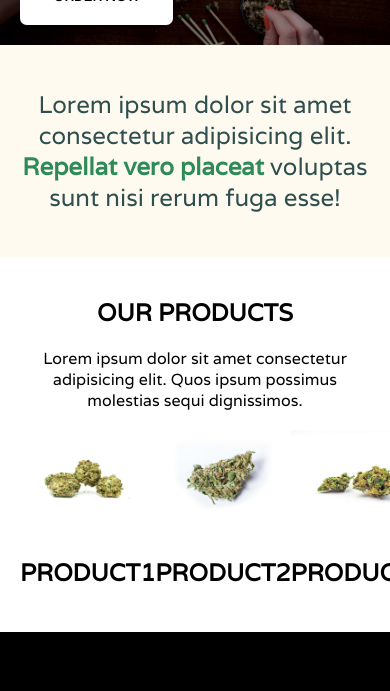
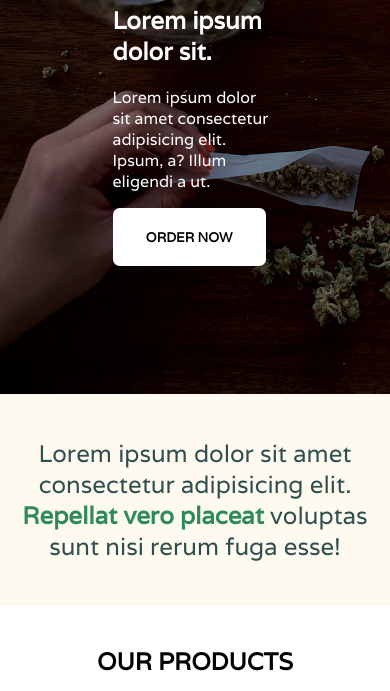
Before and after one commit to WilcoAgten/collab-try-out, a plain HTML site: page index.html in a window 390 px wide. Shown: the part 446-1137 px from the top of the page. Drawn offline with Linux system fonts and the light colour scheme.

Commit message:
eerste deel responsive maken

```diff
--- a/index.html
+++ b/index.html
@@ -33,8 +33,8 @@
     </header>
     <main class="index-main">
       <div class="index-start">
-        <div class="index-container">
-          <div class="col-xl-6">
+        <div class="index-container row index-vertical-center">
+          <div class="col-6 offset-md-6 offset-3 index-start-copy">
             <h1>HogWeeds</h1>
             <h2>Lorem ipsum dolor sit.</h2>
             <div class="balk"></div>
--- a/layout.css
+++ b/layout.css
@@ -206,6 +206,9 @@
   .col-md-12 {
     grid-column-end: span 12;
   }
+  .offset-md-6 {
+    grid-column-start: 7;
+  }
 }
 
 @media screen and (min-width: 1000px) {
--- a/style.css
+++ b/style.css
@@ -122,6 +122,12 @@ img {
   color: white;
   font-family: "Varela";
   background-size: cover;
+  height: 40em;
+}
+
+.index-vertical-center {
+  align-content: center;
+  height: 100%;
 }
 
 .index-main {
```
